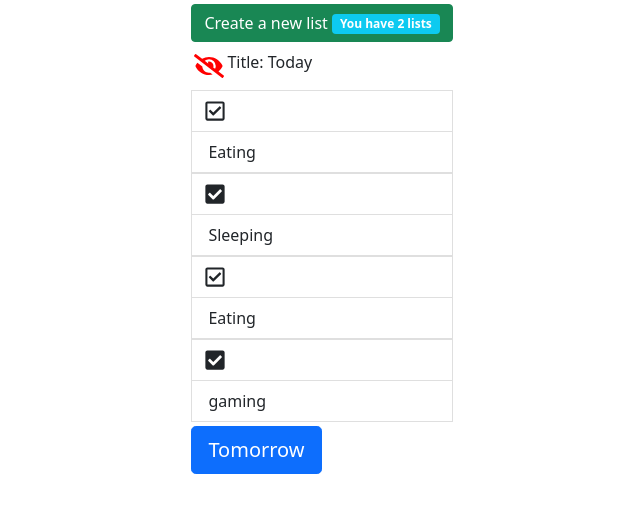
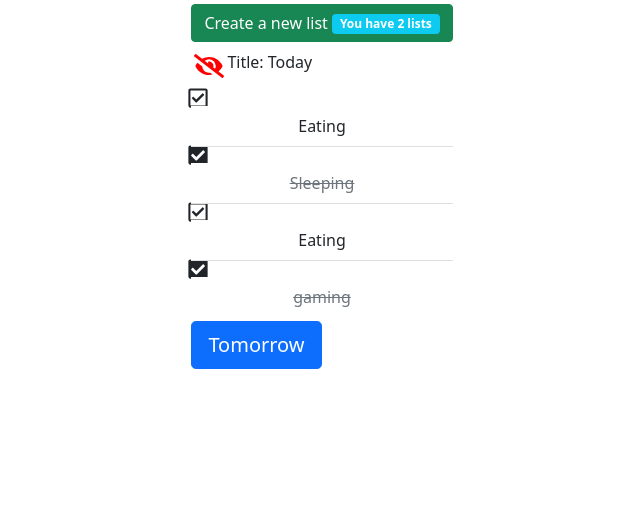
Before and after one commit to iRedFox/TodoList-App, a React (Create React App) app: page / in a window 1280 px wide. Both pictures are taken after a click on the button "Today". Shown: the top 512 px of the page, without its empty margins (318-958 px from the left). Built offline with nearby package versions, Linux system fonts and the light colour scheme.

Commit message:
Completed now shows up as disabled element

```diff
--- a/src/components/common/complete.jsx
+++ b/src/components/common/complete.jsx
@@ -7,7 +7,6 @@ const Complete = ({ completed, onClick }) => {
       onClick={onClick}
       icon={[type, "check-square"]}
       transform="grow-6"
-      className="fa-beat"
     />
   );
 };
--- a/src/components/common/itemgroup.jsx
+++ b/src/components/common/itemgroup.jsx
@@ -1,11 +1,14 @@
 import React from "react";
 
-const ItemGroup = ({ title, edit, onClick, onChange }) => {
+const ItemGroup = ({ title, completed, edit, onClick, onChange }) => {
+  const completedFormat = completed
+    ? "list-group-item disabled"
+    : "list-group-item";
   if (edit) {
     return (
       <React.Fragment>
-        <li className="list-group-item" onClick={() => onClick()}>
-          {title}
+        <li className={completedFormat} onClick={() => onClick()}>
+          {completed ? <strike>{title}</strike> : title}
         </li>
       </React.Fragment>
     );
--- a/src/components/task.jsx
+++ b/src/components/task.jsx
@@ -5,7 +5,6 @@ import ItemGroup from "./common/itemgroup";
 class Task extends Component {
   state = {
     title: this.props.title,
-    completed: this.props.completed,
     edit: true,
   };
   // Handling editing a task (Changing element)
@@ -14,7 +13,6 @@ class Task extends Component {
   };
 
   onTaskChange = (newTitle) => {
-    //console.log("Updated input from " + this.state.title + " to: " + newTitle);
     this.setState({ title: newTitle });
   };
 
@@ -24,6 +22,7 @@ class Task extends Component {
       <React.Fragment>
         <ItemGroup
           title={title}
+          completed={this.props.completed}
           edit={edit}
           onClick={this.onTaskClick}
           onChange={this.onTaskChange}
--- a/src/components/tasks.jsx
+++ b/src/components/tasks.jsx
@@ -18,6 +18,7 @@ class Tasks extends Component {
     const index = tasks.indexOf(task);
     tasks[index] = { ...tasks[index] };
     tasks[index].completed = !tasks[index].completed;
+
     this.setState({ tasks });
   };
 
@@ -25,18 +26,15 @@ class Tasks extends Component {
     const { tasks } = this.state;
     if (tasks.length === 0) return <p>You have nothing in your list!</p>;
     return (
-      <ul className="list-group list-group-flush">
+      <ul className="list-group list-group-flush text-center">
         {tasks.map((task) => (
-          <div key={task.id}>
-            <li className="list-group-item">
-              <Complete
-                completed={task.completed}
-                onClick={() => this.handleCheck(task)}
-              />
-            </li>
-
-            <Task title={task.title} />
-          </div>
+          <React.Fragment>
+            <Complete
+              completed={task.completed}
+              onClick={() => this.handleCheck(task)}
+            />
+            <Task title={task.title} completed={task.completed} />
+          </React.Fragment>
         ))}
       </ul>
     );
```
